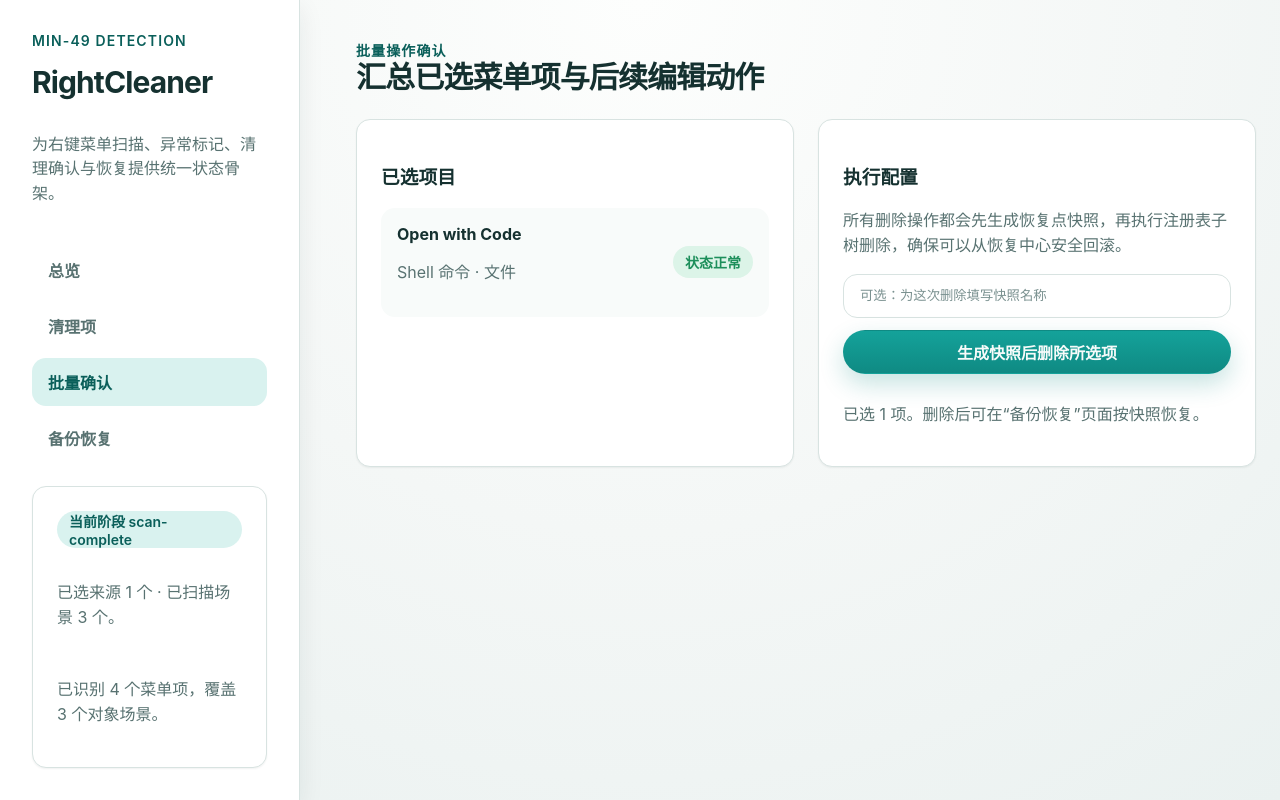
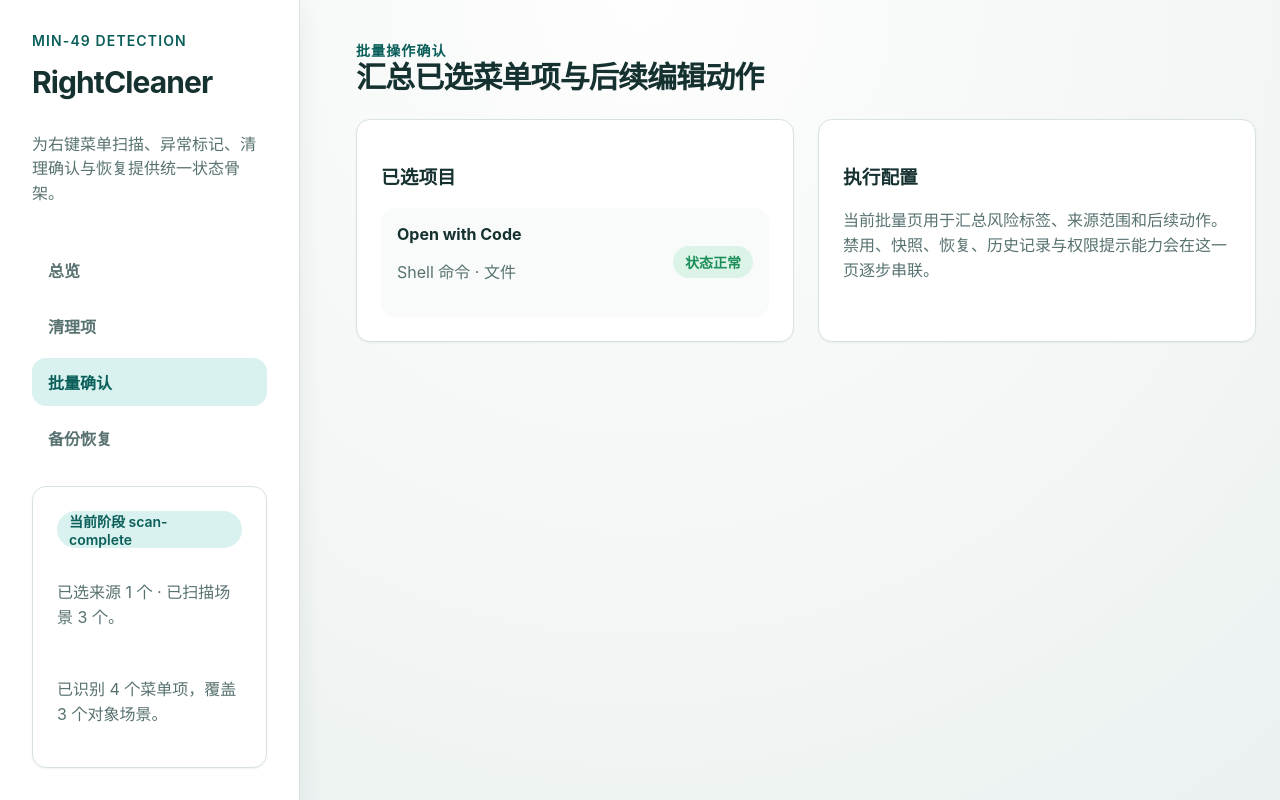
Before and after one commit to Minghou-Lei/RightCleaner, a React (Vite) app: page /batch in a window 1280 px wide. Built offline with nearby package versions, Linux system fonts and the light colour scheme.

Commit message:
test: stabilize MIN-34 integration surfaces

```diff
--- a/src/views/batch-review-page.tsx
+++ b/src/views/batch-review-page.tsx
@@ -1,4 +1,4 @@
-import { useMemo, useState } from "react";
+import { useMemo } from "react";
 
 import {
   analyzeNormalizedMenuItem,
@@ -9,10 +9,8 @@ import { useAppState } from "../state/app-state";
 
 export function BatchReviewPage() {
   const {
-    state: { menuItems, selectedItemIds, destructiveActionMessage, destructiveActionState },
-    deleteSelectedItems,
+    state: { menuItems, selectedItemIds },
   } = useAppState();
-  const [snapshotLabel, setSnapshotLabel] = useState("");
 
   const duplicateCounts = useMemo(() => {
     const counts = new Map<string, number>();
@@ -70,28 +68,8 @@ export function BatchReviewPage() {
         <section className="rc-card">
           <h3>执行配置</h3>
           <p className="rc-body">
-            所有删除操作都会先生成恢复点快照，再执行注册表子树删除，确保可以从恢复中心安全回滚。
+            当前批量页用于汇总风险标签、来源范围和后续动作。禁用、快照、恢复、历史记录与权限提示能力会在这一页逐步串联。
           </p>
-          <div className="rc-stack">
-            <input
-              className="rc-input"
-              onChange={(event) => setSnapshotLabel(event.target.value)}
-              placeholder="可选：为这次删除填写快照名称"
-              value={snapshotLabel}
-            />
-            <button
-              className="rc-button rc-button-primary"
-              disabled={selectedItemIds.length === 0 || destructiveActionState === "running"}
-              onClick={() => void deleteSelectedItems(snapshotLabel)}
-              type="button"
-            >
-              {destructiveActionState === "running" ? "正在备份并删除…" : "生成快照后删除所选项"}
-            </button>
-            <p className="rc-body">
-              已选 {selectedItemIds.length} 项。删除后可在“备份恢复”页面按快照恢复。
-            </p>
-            {destructiveActionMessage ? <p className="rc-body">{destructiveActionMessage}</p> : null}
-          </div>
         </section>
       </div>
     </section>
```
Also changed, not shown: 1 other file (tests, documents, lock files or other folders).
